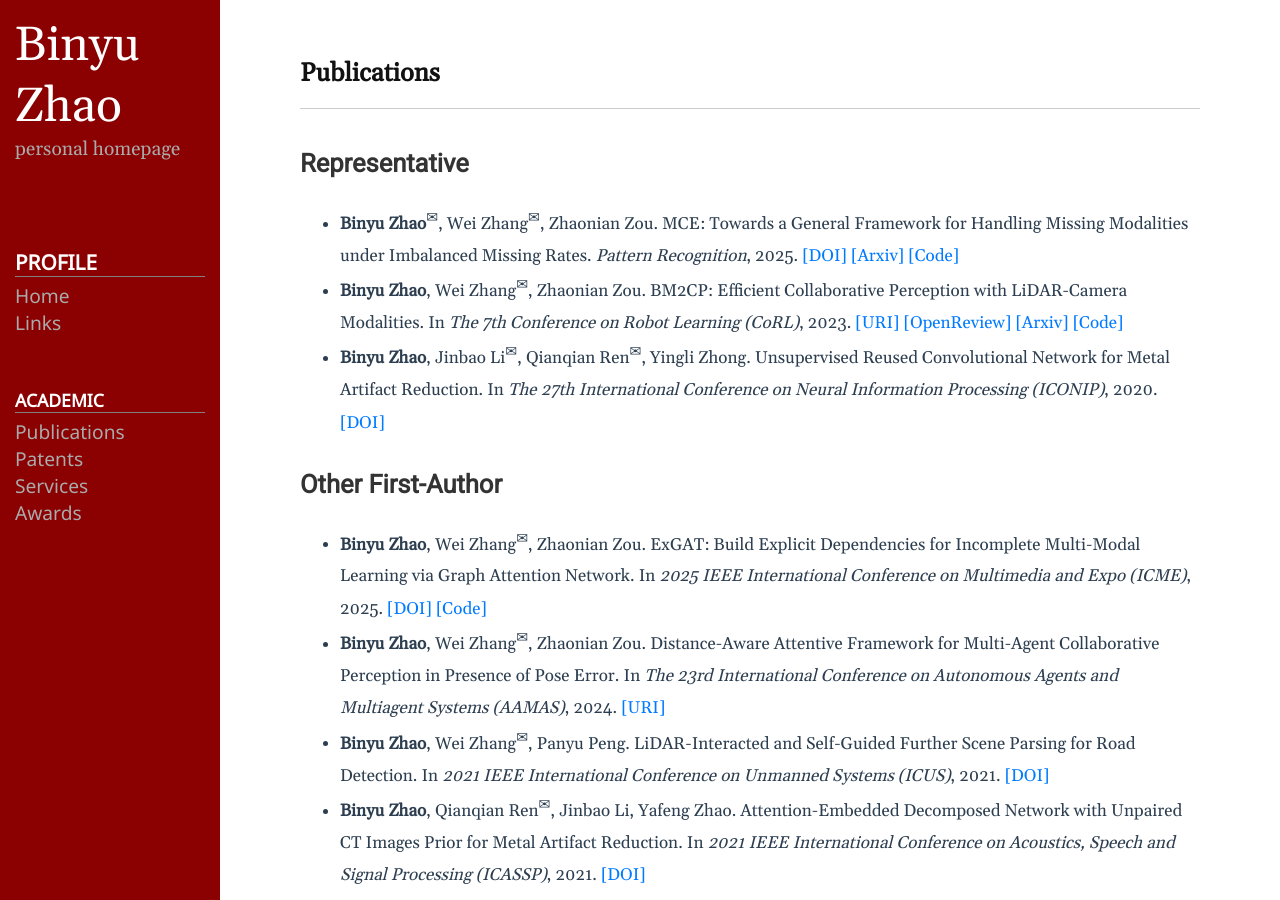
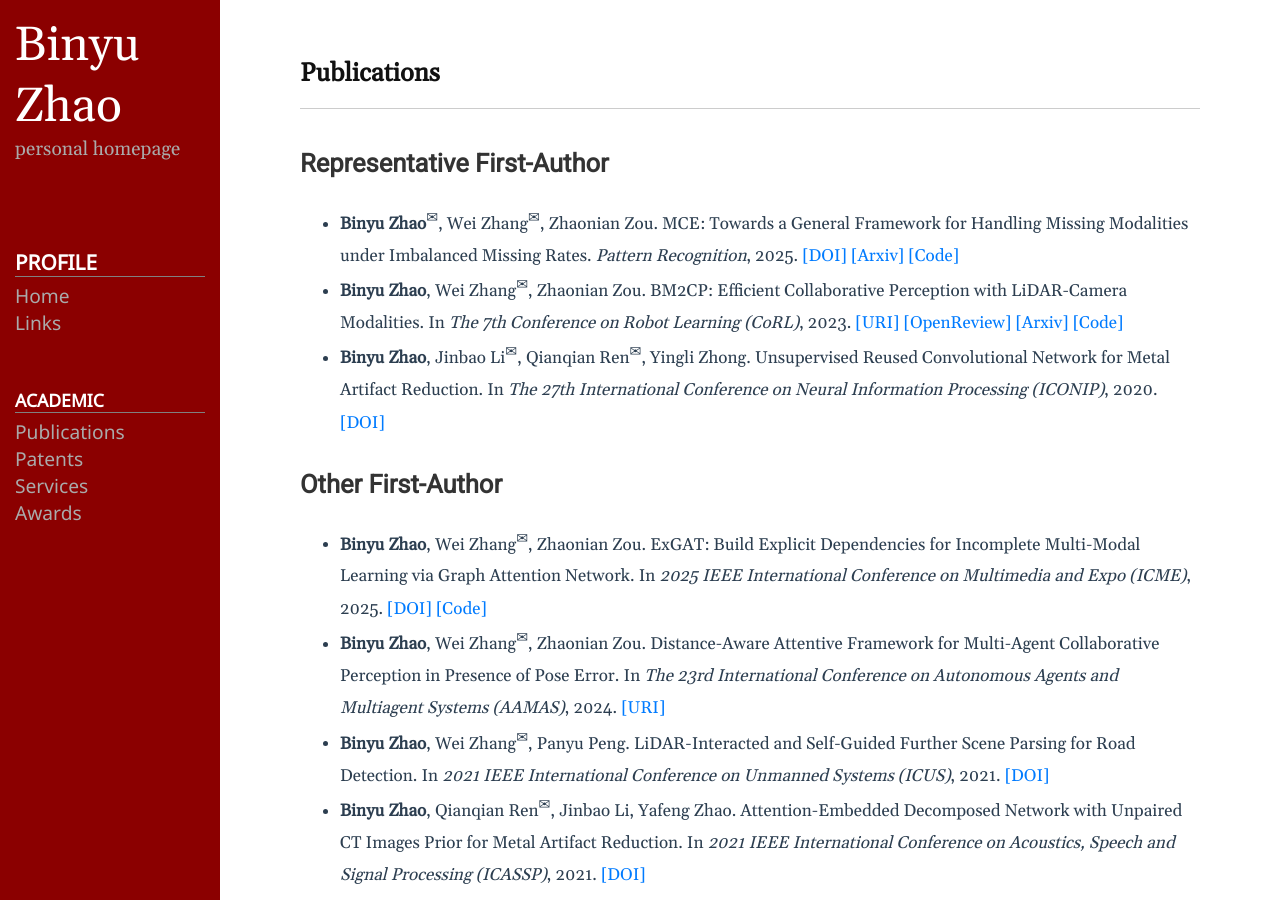
Before and after one commit to byzhaoAI/byzhaoAI.github.io, a Jekyll site: the page built from publications.md, in a window 1280 px wide and 900 px high. Built offline with Jekyll 4.4.1, drawn with Linux system fonts in a browser that asks for light colours.

Commit message:
fix item name

```diff
--- a/publications.md
+++ b/publications.md
@@ -4,7 +4,7 @@ title: Publications
 permalink: /publications/
 ---
 
-## Representative
+## Representative First-Author
 - **Binyu Zhao**<sup>✉</sup>, Wei Zhang<sup>✉</sup>, Zhaonian Zou. MCE: Towards a General Framework for Handling Missing Modalities under Imbalanced Missing Rates. *Pattern Recognition*, 2025. [[DOI]](https://doi.org/10.1016/j.patcog.2025.112591) [[Arxiv]](https://arxiv.org/abs/2510.10534) [[Code]](https://github.com/byzhaoAI/MCE)
 
 - **Binyu Zhao**, Wei Zhang<sup>✉</sup>, Zhaonian Zou. BM2CP: Efficient Collaborative Perception with LiDAR-Camera Modalities. In *The 7th Conference on Robot Learning (CoRL)*, 2023. [[URI]](https://proceedings.mlr.press/v229/zhao23a.html) [[OpenReview]](https://openreview.net/forum?id=uJqxFjF1xWp) [[Arxiv]](https://arxiv.org/abs/2310.14702) [[Code]](https://github.com/byzhaoAI/BM2CP)
```
